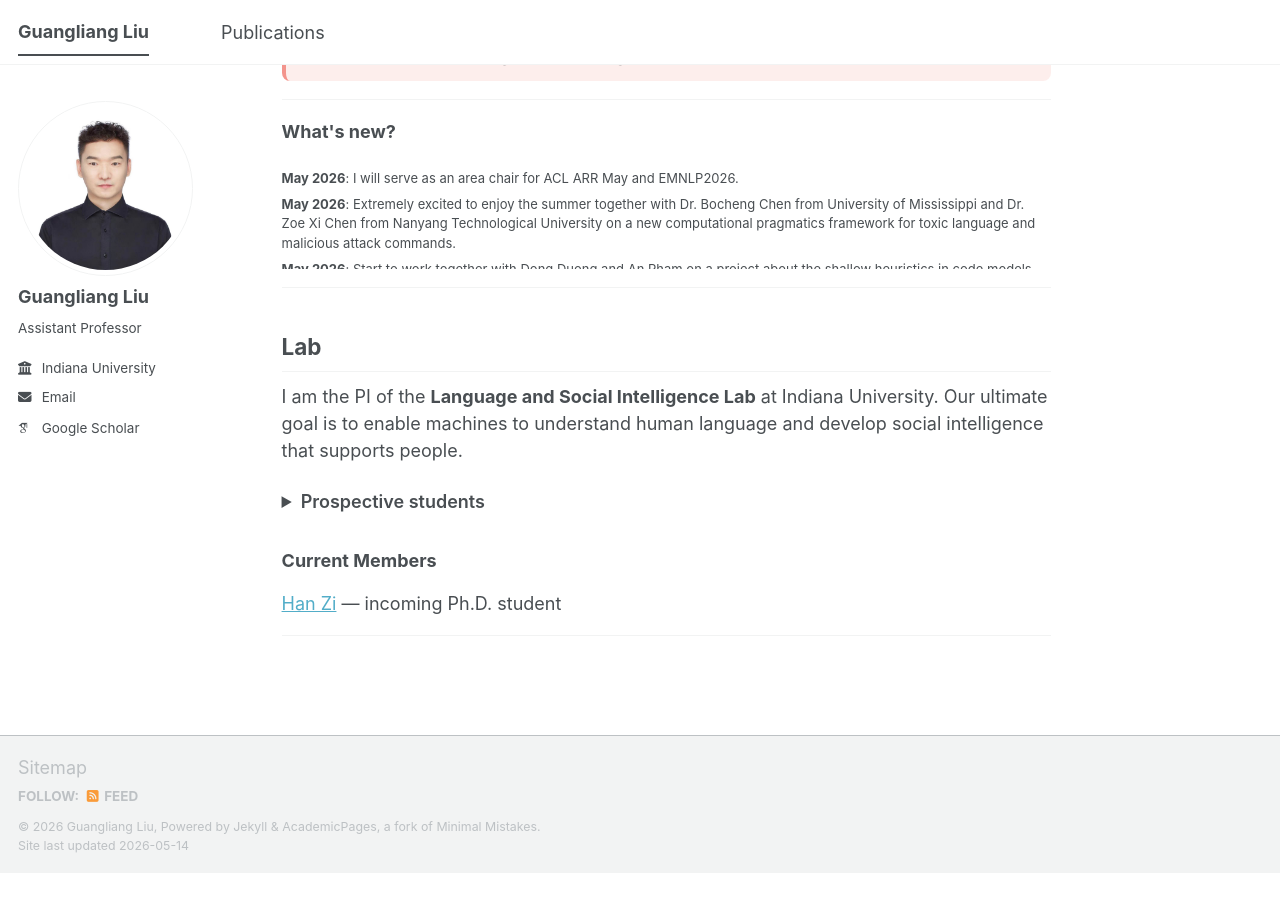
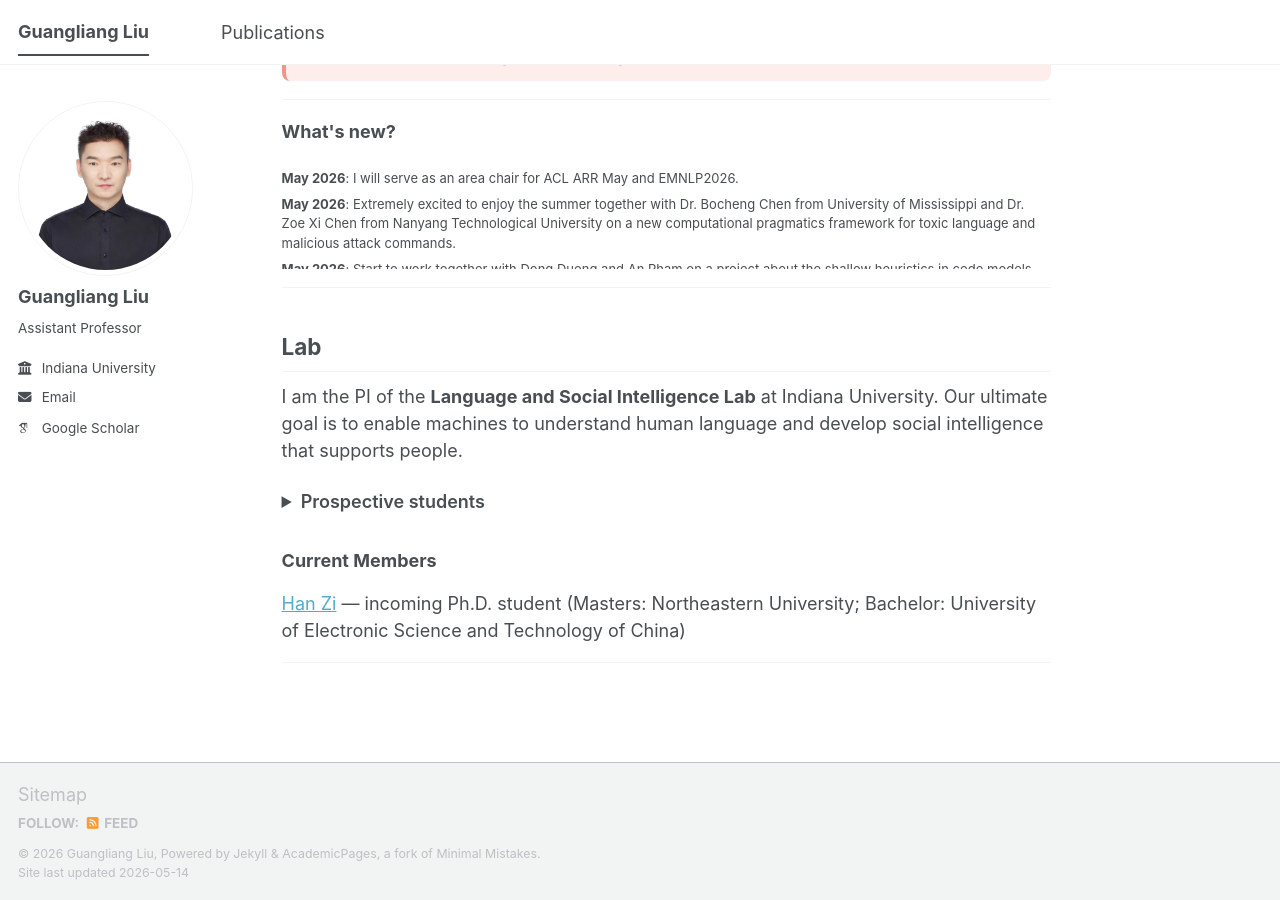
Before and after one commit to guangliang-nlp/guangliang-nlp.github.io, a Jekyll site: the page built from about.md, in a window 1280 px wide and 900 px high, scrolled down 586 px. Built offline with Jekyll 4.4.1, drawn with Linux system fonts in a browser that asks for light colours; some web fonts are replaced; a script bundle is joined from its source files by our own code; library files that are not in the unit come from our copies; before the commit the page ends 1459 px from its top, so only the background shows below that.

Commit message:
Update about.md

```diff
--- a/about.md
+++ b/about.md
@@ -89,7 +89,7 @@ Humans rely on implied meaning (pragmatics) in everyday communication, whereas e
 
 <h3 style="margin-top:1.2em;">Current Members</h3>
 <ul style="list-style:none; padding:0;">
-  <li style="margin-bottom:0.4em;"><a href="#">Han Zi</a> — incoming Ph.D. student</li>
+  <li style="margin-bottom:0.4em;"><a href="#">Han Zi</a> — incoming Ph.D. student (Masters: Northeastern University; Bachelor: University of Electronic Science and Technology of China)</li>
 </ul>
 
 
```
